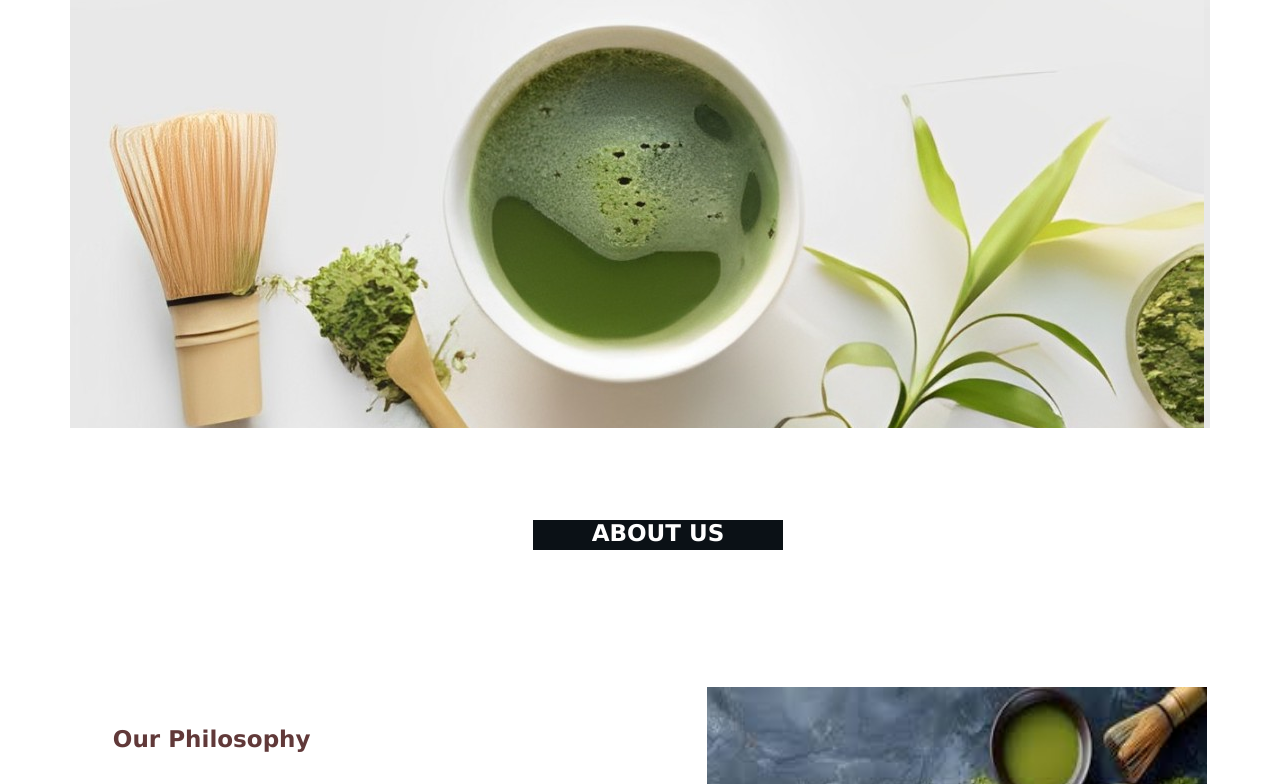
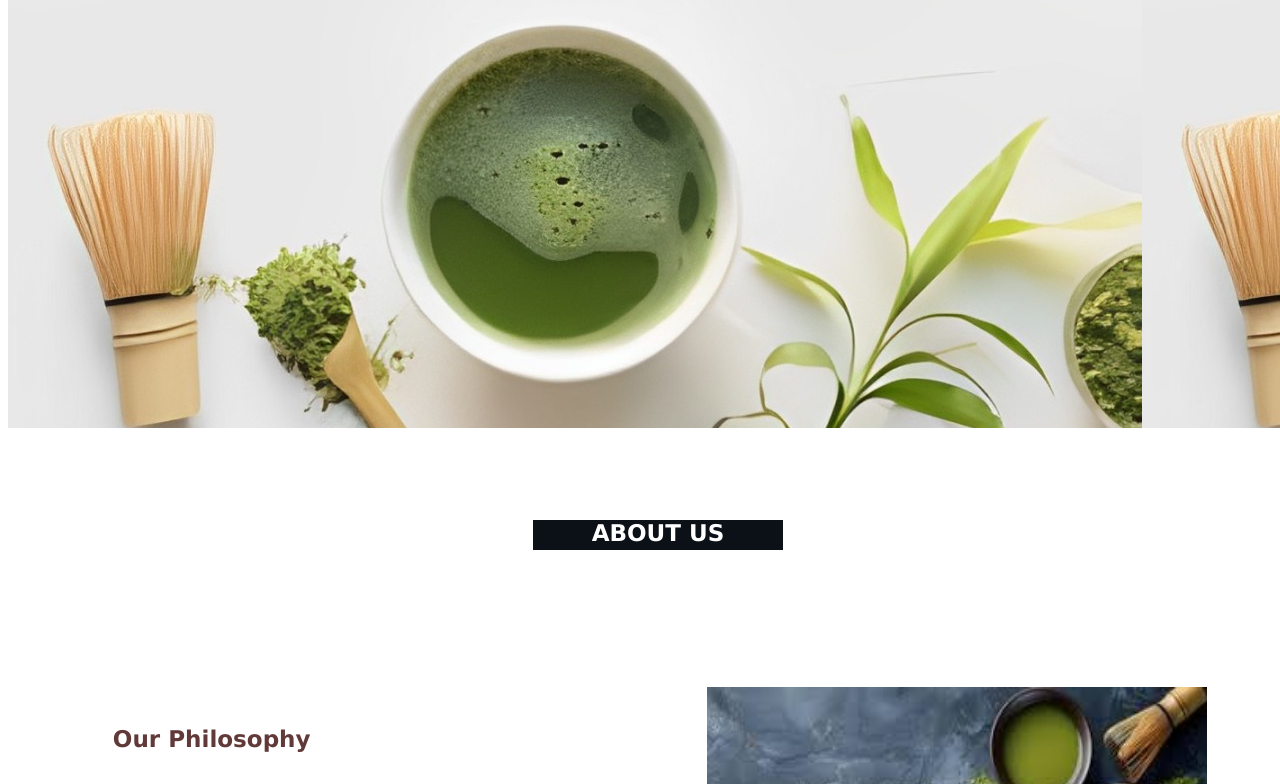
Before and after one commit to Priyadhar29/Website, a plain HTML site: page index.html in a window 1280 px wide. Shown: the part 286-1070 px from the top of the page. Drawn offline with Linux system fonts and the light colour scheme.

Commit message:
Update index.html

```diff
--- a/index.html
+++ b/index.html
@@ -10,7 +10,7 @@
     </head>
 
     <body bgcolor="white" style="color: rgb(94, 63, 63);font-family: Verdana, Geneva, Tahoma, sans-serif;">
-    <table border="0" width="1140" height="500" align="center" cellspacing="3" cellpadding ="7" background="image/Modified.jpg" align="center">
+    <table border="0" width="1480" height="500" align="center" cellspacing="3" cellpadding ="7" background="image/Modified.jpg" align="center">
     <tr height="50">
         <td width="500" border = "10"><img src="image/tea-modified.png" width="80" alt="logo" ></td>
         <td align="center" width="150" height="50"><a href="web.html" title="GO TO HOME">
```
